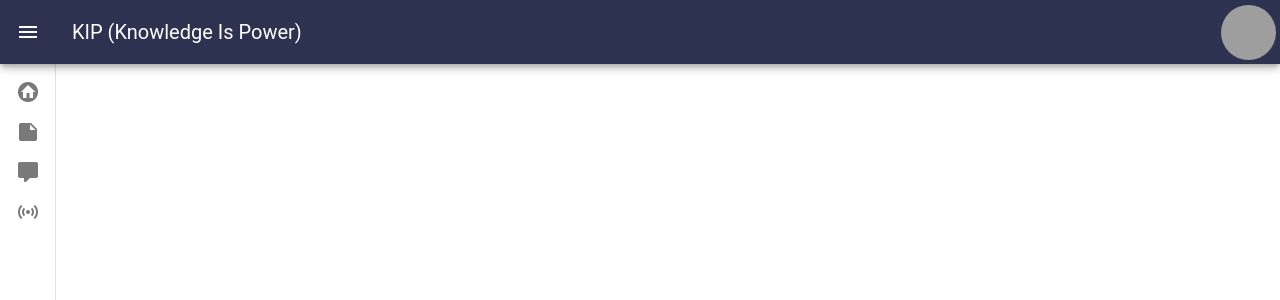
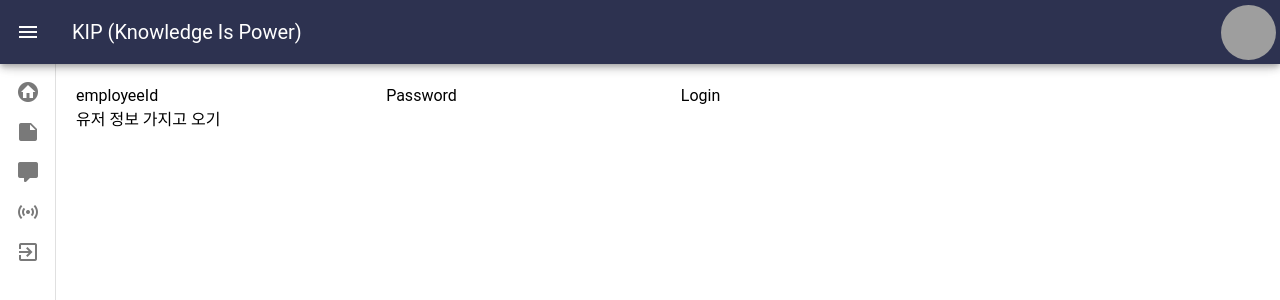
Before and after one commit to beyond-sw-camp/be03-fin-5TEAM-KIP, a Nuxt app in the folder kip-fe/: page /login in a window 1280 px wide. Shown: the top 300 px of the page. Built offline with nearby package versions, Linux system fonts and the light colour scheme; grey boxes are pictures that could not be loaded.

Commit message:
[Front] 로그인 & 유저정보 Get 성공 + CORS

```diff
--- a/kip-fe/layouts/default.vue
+++ b/kip-fe/layouts/default.vue
@@ -64,14 +64,18 @@ const drawer = ref(true);
           <v-list-item prepend-icon="mdi-home-circle" title="HOME" value="myfiles"/>
         </NuxtLink>
         <NuxtLink to="/posts">
-          <v-list-item prepend-icon="mdi-note" title="POSTING" value="shared"></v-list-item>
+          <v-list-item prepend-icon="mdi-note" title="POSTING" value="shared"/>
         </NuxtLink>
         <NuxtLink to="/comments">
-          <v-list-item prepend-icon="mdi-comment" title="COMMENTS" value="starred"></v-list-item>
+          <v-list-item prepend-icon="mdi-comment" title="COMMENTS" value="starred"/>
         </NuxtLink>
         <NuxtLink to="/dialogs">
-          <v-list-item prepend-icon="mdi-access-point" title="DIALOGS" value="starred"></v-list-item>
+          <v-list-item prepend-icon="mdi-access-point" title="DIALOGS" value="starred"/>
         </NuxtLink>
+        <NuxtLink to="/login">
+          <v-list-item prepend-icon="mdi-login-variant" title="LOGIN" value="starred"/>
+        </NuxtLink>
+
 
       </v-list>
     </v-navigation-drawer>
--- /dev/null
+++ b/kip-fe/pages/login.vue
@@ -0,0 +1,67 @@
+<script lang="ts" setup>
+const employeeId = ref();
+const password = ref();
+const users = ref();
+
+async function login() {
+  try {
+    await userLogin(employeeId.value, password.value);
+  } catch (error) {
+    console.error(error);
+  }
+}
+async function userLogin(employeeId: string, password: string) {
+  console.log(JSON.stringify({employeeId, password} ));
+  const response = await fetch('http://localhost:8080/user/login', {
+    method: 'POST',
+    headers: {
+      'Content-Type': 'application/json'
+    },
+    body: JSON.stringify({employeeId, password})
+  });
+
+  if (!response.ok) {
+    throw new Error('Login failed');
+  }
+
+  const data = await response.json();
+  console.log(data);
+  if (typeof window !== "undefined") { // CSR 인경우만 동작함.
+    window.localStorage.setItem('userToken', data.result.access_token);
+  }
+}
+async function getUserList() {
+  const token = window.localStorage.getItem('userToken');
+  const response = await fetch('http://localhost:8080/user', {
+    method: 'GET',
+    headers: {
+      'Content-Type': 'application/json',
+      'Authorization': 'Bearer ' + token
+    },
+  });
+  console.log("Respose",response.ok)    // 응답값 체크
+
+  const data = await response.json()   // 순수한 결과 값 출력.
+  users.value = data;   // Vue 3.2? 부터는 setup 사용하고 이렇게 value 값으로 값을 지정함.
+  console.log(data)  // 순수한 리스트
+}
+</script>
+
+<template>
+  <form @submit.prevent="login">
+    <label>
+      employeeId
+      <input type="text" v-model="employeeId" required>
+    </label>
+    <label>
+      Password
+      <input type="password" v-model="password" required>
+    </label>
+    <button type="submit">Login</button>
+  </form>
+  <button @click="getUserList">유저 정보 가지고 오기</button>
+  <ul>
+    <li v-for="user in users" :key="user.id">{{ user.name }}</li>
+  </ul>
+  {{users}}
+</template>
--- a/kip-fe/pages/posts/index.vue
+++ b/kip-fe/pages/posts.vue
@@ -1,4 +1,5 @@
 <script setup lang="ts">
+
 const postForm = ref();
 const search = ref()
 const selected = ref()
--- a/kip-fe/pages/test/index.vue
+++ /dev/null
@@ -1,13 +0,0 @@
-<script setup lang="ts">
-
-</script>
-
-<template>
-<div>
-  test
-</div>
-</template>
-
-<style scoped>
-
-</style>
```
Also changed, not shown: kip-fe/pages/comments.vue (renamed from kip-fe/pages/comments/index.vue), kip-fe/pages/dialogs.vue (renamed from kip-fe/pages/dialogs/index.vue), 2 other files (tests, documents, lock files or other folders).
